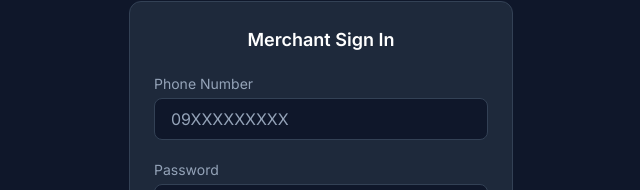
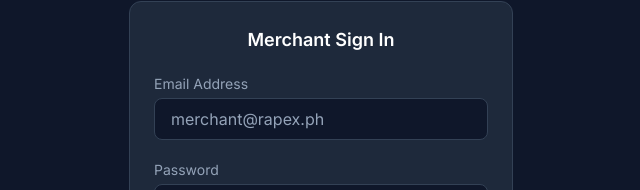
Before and after one commit to sh3ki/RAPEX_V3, a Next.js app in the folder frontend/merchant/: page /login in a window 1280 px wide. Shown: the part 290-480 px from the top of the page, without its empty margins (319-959 px from the left). Built offline with nearby package versions, Linux system fonts and the light colour scheme.

Commit message:
Update frontend/merchant/src/app/login/page.tsx

```diff
--- a/frontend/merchant/src/app/login/page.tsx
+++ b/frontend/merchant/src/app/login/page.tsx
@@ -5,7 +5,7 @@ import { useRouter } from 'next/navigation';
 import { useAuthStore } from '@/store/authStore';
 
 export default function LoginPage() {
-  const [phone, setPhone] = useState('');
+  const [email, setEmail] = useState('');
   const [password, setPassword] = useState('');
   const [error, setError] = useState('');
   const [loading, setLoading] = useState(false);
@@ -16,7 +16,7 @@ export default function LoginPage() {
     e.preventDefault();
     setError('');
     setLoading(true);
-    try { await login(phone, password); router.push('/dashboard'); }
+    try { await login(email, password); router.push('/dashboard'); }
     catch (err: any) { setError(err.response?.data?.detail || 'Invalid credentials'); }
     finally { setLoading(false); }
   };
@@ -35,8 +35,8 @@ export default function LoginPage() {
           <h2 className="text-lg font-semibold text-white text-center">Merchant Sign In</h2>
           {error && <p className="text-red-400 text-sm text-center">{error}</p>}
           <div>
-            <label className="block text-sm text-dark-muted mb-1">Phone Number</label>
-            <input type="text" className="input" placeholder="09XXXXXXXXX" value={phone} onChange={(e) => setPhone(e.target.value)} required />
+            <label className="block text-sm text-dark-muted mb-1">Email Address</label>
+            <input type="email" className="input" placeholder="merchant@rapex.ph" value={email} onChange={(e) => setEmail(e.target.value)} required />
           </div>
           <div>
             <label className="block text-sm text-dark-muted mb-1">Password</label>
```
